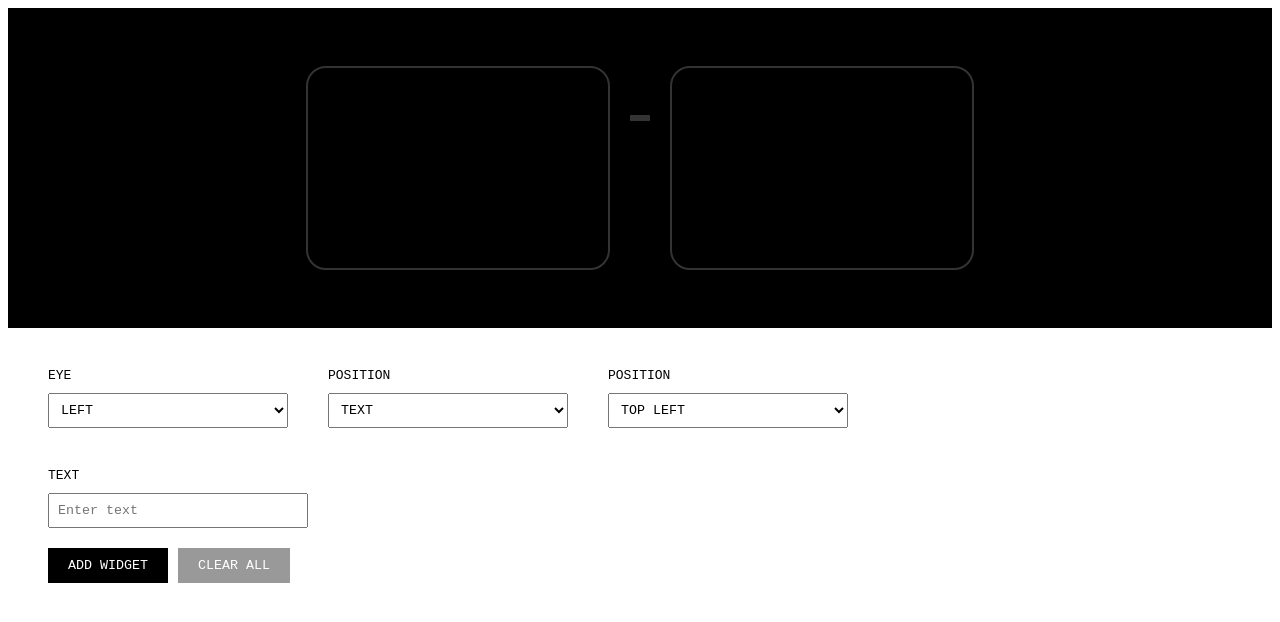
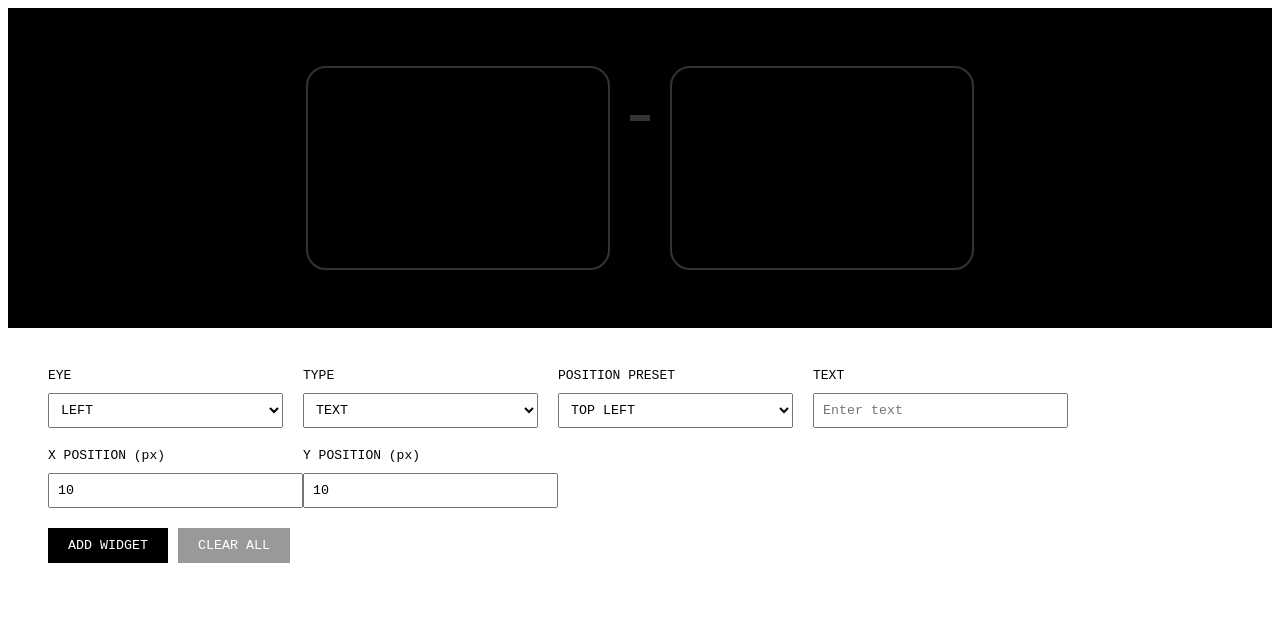
Before and after one commit to ejfox/glasses-hud, a Nuxt app: page / in a window 1280 px wide. Shown: the top 622 px of the page. Built offline with nearby package versions, Linux system fonts and the light colour scheme.

Commit message:
Add fine-grained X/Y position controls for widgets
Co-authored-by: ejfox <530073+ejfox@users.noreply.github.com>

```diff
--- a/pages/index.vue
+++ b/pages/index.vue
@@ -4,7 +4,7 @@
     <div style="height: 40vh; background: black; display: flex; justify-content: center; align-items: center; gap: 20px;">
       <!-- Left Lens -->
       <div style="width: 300px; height: 200px; border: 2px solid #333; border-radius: 20px; position: relative;">
-        <div v-for="(widget, key) in leftWidgets" :key="key" :style="getPosition(widget.position)" style="position: absolute; color: white; font-family: monospace; font-size: 12px;">
+        <div v-for="(widget, key) in leftWidgets" :key="key" :style="getPosition(widget)" style="position: absolute; color: white; font-family: monospace; font-size: 12px;">
           <div v-if="widget.type === 'text'">{{widget.text}}</div>
           <div v-else-if="widget.type === 'decibel'" style="width: 64px; height: 4px; background: #333; position: relative;">
             <div :style="`width: ${getDecibelLevel(widget.id)}%; height: 100%; background: white;`"></div>
@@ -17,7 +17,7 @@
 
       <!-- Right Lens -->
       <div style="width: 300px; height: 200px; border: 2px solid #333; border-radius: 20px; position: relative;">
-        <div v-for="(widget, key) in rightWidgets" :key="key" :style="getPosition(widget.position)" style="position: absolute; color: white; font-family: monospace; font-size: 12px;">
+        <div v-for="(widget, key) in rightWidgets" :key="key" :style="getPosition(widget)" style="position: absolute; color: white; font-family: monospace; font-size: 12px;">
           <div v-if="widget.type === 'text'">{{widget.text}}</div>
           <div v-else-if="widget.type === 'decibel'" style="width: 64px; height: 4px; background: #333; position: relative;">
             <div :style="`width: ${getDecibelLevel(widget.id)}%; height: 100%; background: white;`"></div>
@@ -28,7 +28,7 @@
 
     <!-- Controls -->
     <div style="height: 60vh; background: white; padding: 40px;">
-      <div style="display: grid; grid-template-columns: 1fr 1fr 1fr; gap: 40px; max-width: 800px;">
+      <div style="display: grid; grid-template-columns: 1fr 1fr 1fr 1fr; gap: 20px; max-width: 1000px;">
         <div>
           <label style="display: block; margin-bottom: 10px; font-family: monospace;">EYE</label>
           <select v-model="selectedEye" style="width: 100%; padding: 8px; font-family: monospace;">
@@ -38,7 +38,7 @@
         </div>
 
         <div>
-          <label style="display: block; margin-bottom: 10px; font-family: monospace;">POSITION</label>
+          <label style="display: block; margin-bottom: 10px; font-family: monospace;">TYPE</label>
           <select v-model="widgetType" style="width: 100%; padding: 8px; font-family: monospace;">
             <option value="text">TEXT</option>
             <option value="decibel">DECIBEL METER</option>
@@ -46,8 +46,9 @@
         </div>
 
         <div>
-          <label style="display: block; margin-bottom: 10px; font-family: monospace;">POSITION</label>
+          <label style="display: block; margin-bottom: 10px; font-family: monospace;">POSITION PRESET</label>
           <select v-model="selectedPosition" style="width: 100%; padding: 8px; font-family: monospace;">
+            <option value="custom">CUSTOM (X/Y)</option>
             <option value="top-left">TOP LEFT</option>
             <option value="top-right">TOP RIGHT</option>
             <option value="bottom-left">BOTTOM LEFT</option>
@@ -59,6 +60,16 @@
         <div>
           <label style="display: block; margin-bottom: 10px; font-family: monospace;">TEXT</label>
           <input v-model="widgetText" style="width: 100%; padding: 8px; font-family: monospace;" placeholder="Enter text">
+        </div>
+
+        <div>
+          <label style="display: block; margin-bottom: 10px; font-family: monospace;">X POSITION (px)</label>
+          <input v-model.number="customX" type="number" style="width: 100%; padding: 8px; font-family: monospace;" placeholder="0-300" min="0" max="300">
+        </div>
+
+        <div>
+          <label style="display: block; margin-bottom: 10px; font-family: monospace;">Y POSITION (px)</label>
+          <input v-model.number="customY" type="number" style="width: 100%; padding: 8px; font-family: monospace;" placeholder="0-200" min="0" max="200">
         </div>
       </div>
 
@@ -80,6 +91,8 @@ const selectedEye = ref('left')
 const selectedPosition = ref('top-left')
 const widgetType = ref('text')
 const widgetText = ref('')
+const customX = ref(10)
+const customY = ref(10)
 const leftWidgets = ref([])
 const rightWidgets = ref([])
 let widgetIdCounter = 0
@@ -87,7 +100,13 @@ let widgetIdCounter = 0
 // Store decibel values for each widget
 const decibelValues = ref(new Map())
 
-const getPosition = (position) => {
+const getPosition = (widget) => {
+  // If widget has custom coordinates, use them
+  if (widget.x !== undefined && widget.y !== undefined) {
+    return `left: ${widget.x}px; top: ${widget.y}px;`
+  }
+
+  // Otherwise use preset position
   const positions = {
     'top-left': 'top: 10px; left: 10px;',
     'top-right': 'top: 10px; right: 10px;',
@@ -95,7 +114,7 @@ const getPosition = (position) => {
     'bottom-right': 'bottom: 10px; right: 10px;',
     'center': 'top: 50%; left: 50%; transform: translate(-50%, -50%);'
   }
-  return positions[position] || positions['top-left']
+  return positions[widget.position] || positions['top-left']
 }
 
 const addWidget = () => {
@@ -104,8 +123,15 @@ const addWidget = () => {
   const widget = {
     id: ++widgetIdCounter,
     type: widgetType.value,
-    position: selectedPosition.value,
     text: widgetText.value
+  }
+
+  // Add position data based on mode
+  if (selectedPosition.value === 'custom') {
+    widget.x = customX.value
+    widget.y = customY.value
+  } else {
+    widget.position = selectedPosition.value
   }
 
   if (selectedEye.value === 'left') {
```
Also changed, not shown: 1 other file (tests, documents, lock files or other folders).
